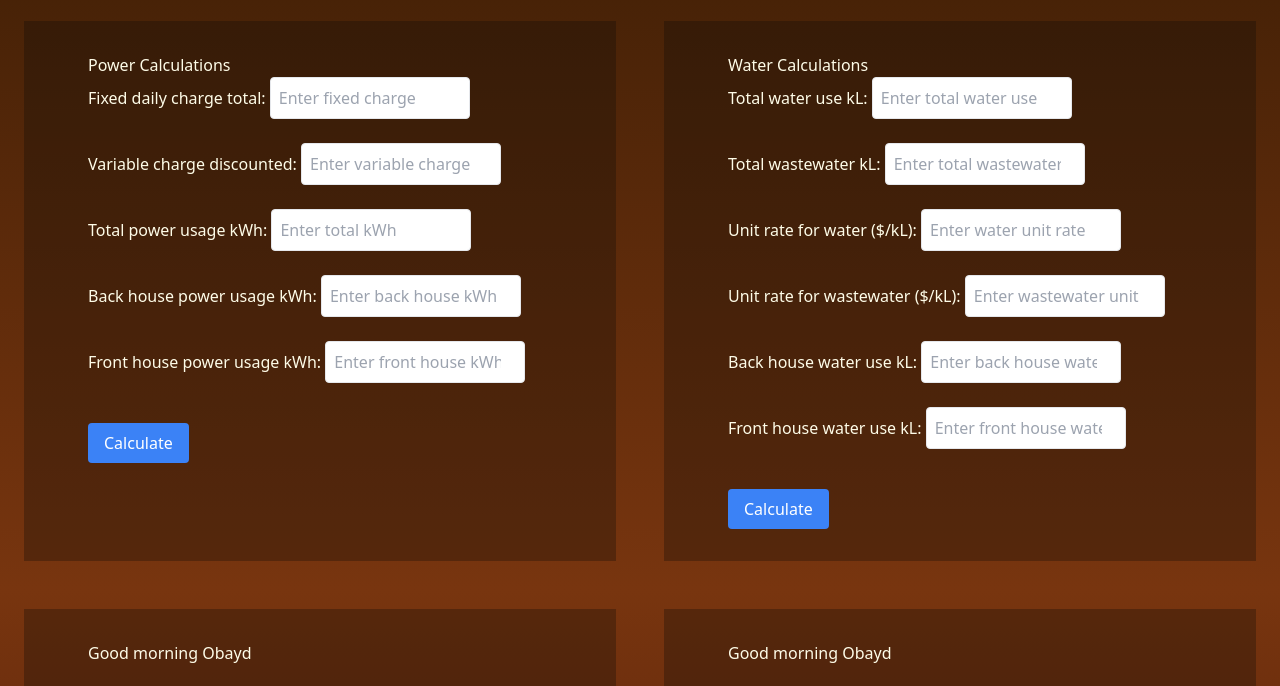
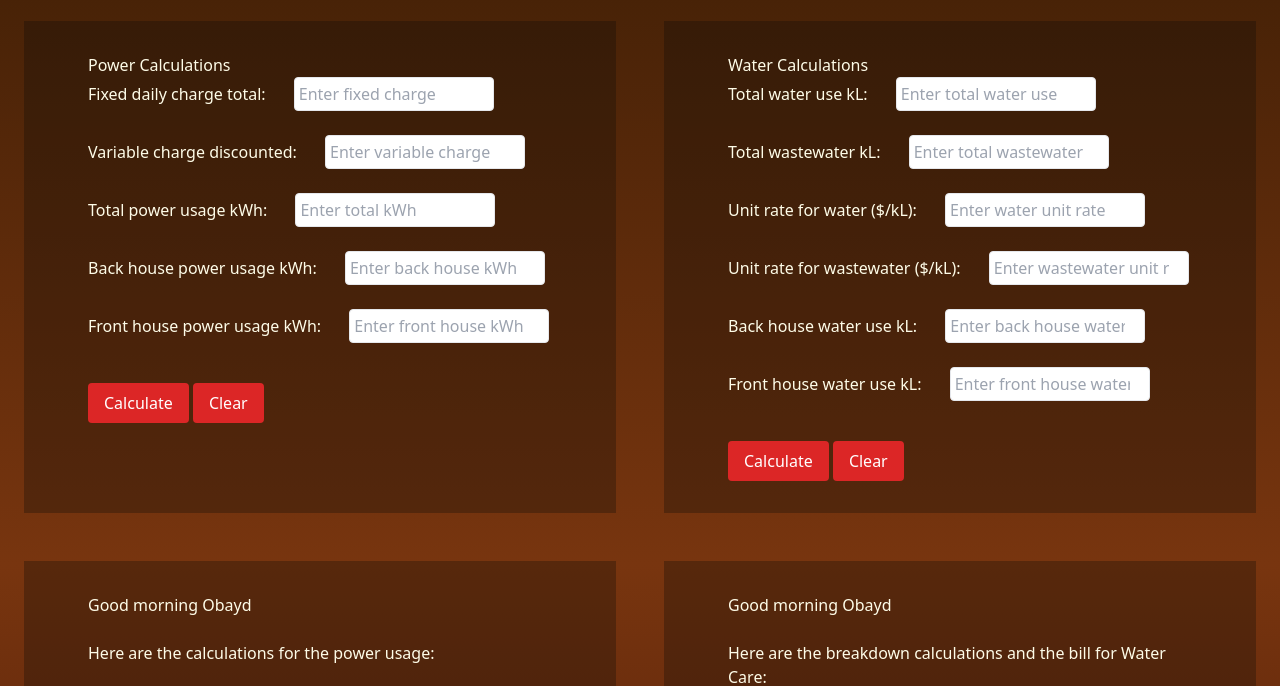
Before and after one commit to ian-jl-chua/automating-calc, a website: page index.html in a window 1280 px wide. Shown: the part 71-757 px from the top of the page. Drawn offline with Linux system fonts and the light colour scheme.

Commit message:
more changes in style

```diff
--- a/index.html
+++ b/index.html
@@ -17,51 +17,57 @@
       <!-- Input for power -->
       <div class="m-6 bg-stone-950/30 p-10 sm:px-16 sm:py-8">
         <h2>Power Calculations</h2>
-        <label for="fixed-charge">Fixed daily charge total:</label>
+        <label for="fixed-charge" class="mr-6">Fixed daily charge total:</label>
         <input
           type="number"
           id="fixed-charge"
-          class="w-[200px] rounded border p-2"
+          class="w-[200px] rounded border p-1"
           placeholder="Enter fixed charge"
         />
         <br />
         <br />
 
-        <label for="variable-charge">Variable charge discounted:</label>
+        <label for="variable-charge" class="mr-6"
+          >Variable charge discounted:</label
+        >
         <input
           type="number"
           id="variable-charge"
-          class="w-[200px] rounded border p-2"
+          class="w-[200px] rounded border p-1"
           placeholder="Enter variable charge"
         />
         <br />
         <br />
 
-        <label for="total-kwh">Total power usage kWh:</label>
+        <label for="total-kwh" class="mr-6">Total power usage kWh:</label>
         <input
           type="number"
           id="total-kwh"
-          class="w-[200px] rounded border p-2"
+          class="w-[200px] rounded border p-1"
           placeholder="Enter total kWh"
         />
         <br />
         <br />
 
-        <label for="back-house-kwh">Back house power usage kWh:</label>
+        <label for="back-house-kwh" class="mr-6"
+          >Back house power usage kWh:</label
+        >
         <input
           type="number"
           id="back-house-kwh"
-          class="w-[200px] rounded border p-2"
+          class="w-[200px] rounded border p-1"
           placeholder="Enter back house kWh"
         />
         <br />
         <br />
 
-        <label for="front-house-kwh">Front house power usage kWh:</label>
+        <label for="front-house-kwh" class="mr-6"
+          >Front house power usage kWh:</label
+        >
         <input
           type="number"
           id="front-house-kwh"
-          class="w-[200px] rounded border p-2"
+          class="w-[200px] rounded border p-1"
           placeholder="Enter front house kWh"
         />
         <br />
@@ -69,71 +75,83 @@
 
         <button
           id="calculate-btn"
-          class="mt-4 rounded bg-blue-500 px-4 py-2 text-white hover:bg-blue-600"
+          class="mt-4 rounded bg-red-600 px-4 py-2 text-white hover:bg-red-500"
         >
           Calculate
         </button>
+        <button
+          id="power-clear-btn"
+          class="rounded bg-red-600 px-4 py-2 text-white hover:bg-red-500"
+        >
+          Clear
+        </button>
       </div>
       <!-- Input for water -->
-      <div class="m-6 bg-stone-950/30 p-10 sm:px-16 sm:py-8">
+      <div class="m-6 bg-stone-950/30 p-10 sm:px-16 sm:py-8" class="mr-6">
         <h2>Water Calculations</h2>
-        <label for="total-water">Total water use kL:</label>
+        <label for="total-water" class="mr-6">Total water use kL:</label>
         <input
           type="number"
           id="total-water"
-          class="w-[200px] rounded border p-2"
+          class="w-[200px] rounded border p-1"
           placeholder="Enter total water use"
         />
         <br />
         <br />
 
-        <label for="total-wastewater">Total wastewater kL:</label>
+        <label for="total-wastewater" class="mr-6">Total wastewater kL:</label>
         <input
           type="number"
           id="total-wastewater"
-          class="w-[200px] rounded border p-2"
+          class="w-[200px] rounded border p-1"
           placeholder="Enter total wastewater"
         />
         <br />
         <br />
 
-        <label for="water-unit-rate">Unit rate for water ($/kL):</label>
+        <label for="water-unit-rate" class="mr-6"
+          >Unit rate for water ($/kL):</label
+        >
         <input
           type="number"
           id="water-unit-rate"
-          class="w-[200px] rounded border p-2"
+          class="w-[200px] rounded border p-1"
           placeholder="Enter water unit rate"
         />
         <br />
         <br />
 
-        <label for="wastewater-unit-rate"
+        <label for="wastewater-unit-rate" class="mr-6"
           >Unit rate for wastewater ($/kL):</label
         >
         <input
           type="number"
           id="wastewater-unit-rate"
-          class="w-[200px] rounded border p-2"
+          class="w-[200px] rounded border p-1"
           placeholder="Enter wastewater unit rate"
         />
         <br />
         <br />
 
-        <label for="back-house-water">Back house water use kL:</label>
+        <label for="back-house-water" class="mr-6"
+          >Back house water use kL:</label
+        >
         <input
           type="number"
           id="back-house-water"
-          class="w-[200px] rounded border p-2"
+          class="w-[200px] rounded border p-1"
           placeholder="Enter back house water use"
         />
         <br />
         <br />
 
-        <label for="front-house-water">Front house water use kL:</label>
+        <label for="front-house-water" class="mr-6"
+          >Front house water use kL:</label
+        >
         <input
           type="number"
           id="front-house-water"
-          class="w-[200px] rounded border p-2"
+          class="w-[200px] rounded border p-1"
           placeholder="Enter front house water use"
         />
         <br />
@@ -141,9 +159,15 @@
 
         <button
           id="water-calculate-btn"
-          class="mt-4 rounded bg-blue-500 px-4 py-2 text-white hover:bg-blue-600"
+          class="mt-4 rounded bg-red-600 px-4 py-2 text-white hover:bg-red-500"
         >
           Calculate
+        </button>
+        <button
+          id="water-clear-btn"
+          class="rounded bg-red-600 px-4 py-2 text-white hover:bg-red-500"
+        >
+          Clear
         </button>
       </div>
     </div>
```
Also changed, not shown: assets/css/styles.css.
